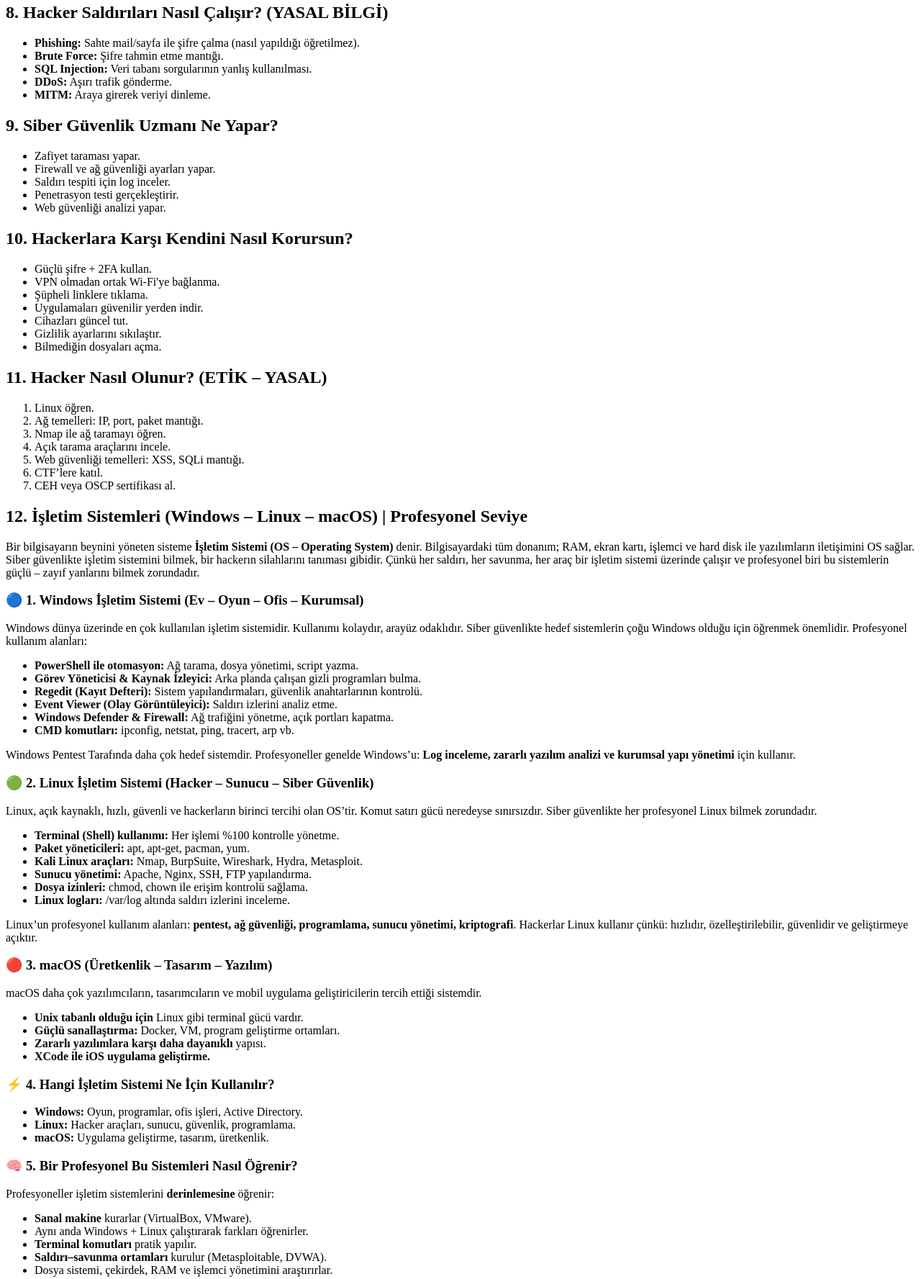
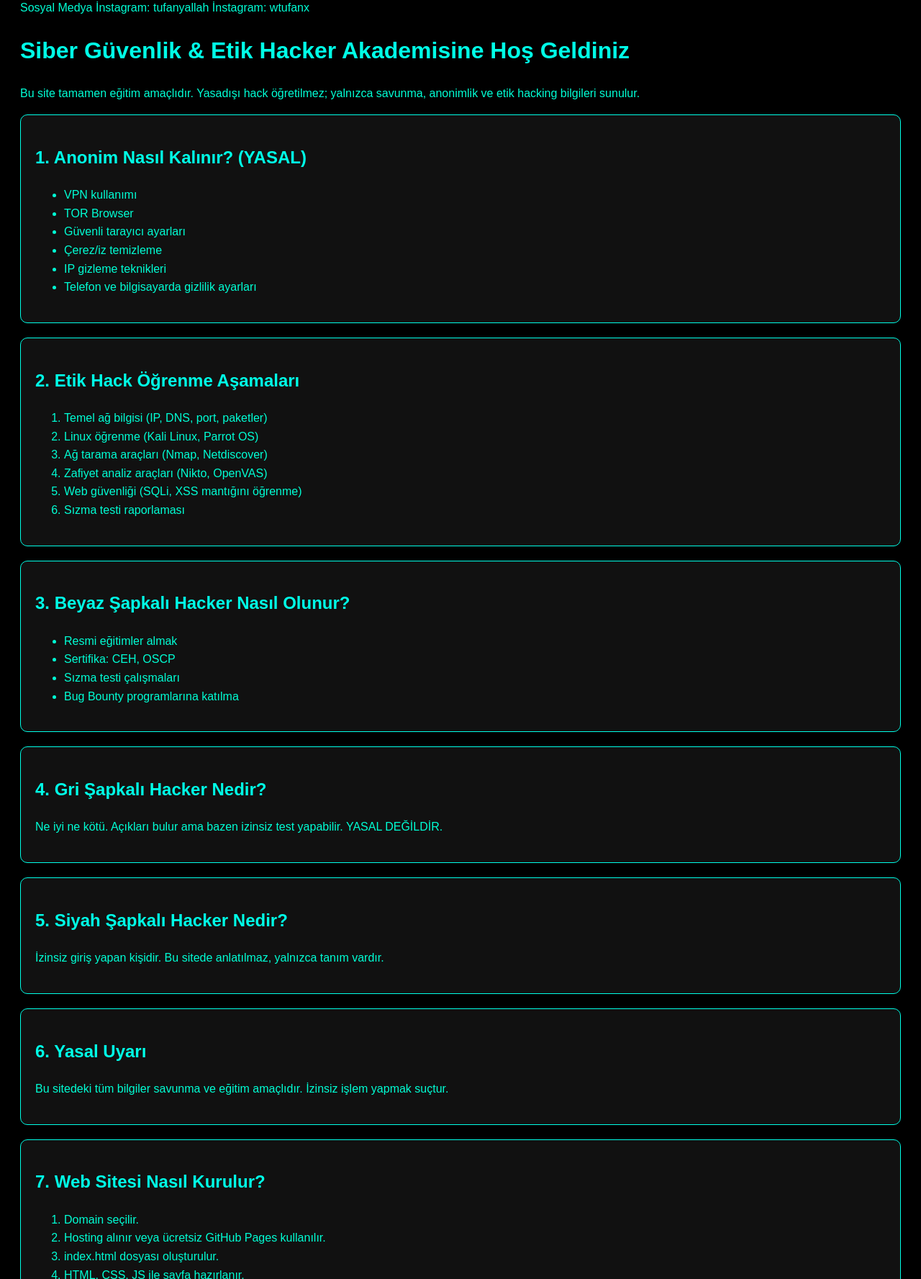
Before and after one commit to tufan67120-web/siberuzmanyolu., a plain HTML site: page index.html in a window 1280 px wide. Shown: the part 398-2175 px from the top of the page at 72% size. Drawn offline with Linux system fonts and the light colour scheme.

Commit message:
siberuzmanyolu.

```diff
--- a/index.html
+++ b/index.html
@@ -6,150 +6,206 @@ Beni Tanıyan Beni İyi Bilir Çok Şeylere Adım Attım Ve Hala Bunu Bilmeyenle
 İletişim & Sosyal Medya
 İnstagram: tufanyallah İnstagram: wtufanx
 <!DOCTYPE html>
+<html lang="tr">
+<head>
+    <meta charset="UTF-8">
+    <title>Siber Güvenlik Akademisi</title>
+    <style>
+        body {
+            background: #000;
+            color: #00ffd5;
+            font-family: Arial;
+            line-height: 1.6;
+            padding: 20px;
+        }
+        h1, h2 {
+            color: #00ffe7;
+        }
+        .kutu {
+            background: #111;
+            border: 1px solid #00ffe7;
+            padding: 20px;
+            margin-bottom: 20px;
+            border-radius: 10px;
+        }
+    </style>
+</head>
+<body>
+
+<h1>Siber Güvenlik & Etik Hacker Akademisine Hoş Geldiniz</h1>
+<p>Bu site tamamen eğitim amaçlıdır. Yasadışı hack öğretilmez; yalnızca savunma, anonimlik ve etik hacking bilgileri sunulur.</p>
+
+
+<!-- 1. ANONİMLİK -->
 <div class="kutu">
-<h2>8. Hacker Saldırıları Nasıl Çalışır? (YASAL BİLGİ)</h2>
+    <h2>1. Anonim Nasıl Kalınır? (YASAL)</h2>
     <ul>
-<li><b>Phishing:</b> Sahte mail/sayfa ile şifre çalma (nasıl yapıldığı öğretilmez).</li>
-<li><b>Brute Force:</b> Şifre tahmin etme mantığı.</li>
-<li><b>SQL Injection:</b> Veri tabanı sorgularının yanlış kullanılması.</li>
-<li><b>DDoS:</b> Aşırı trafik gönderme.</li>
-<li><b>MITM:</b> Araya girerek veriyi dinleme.</li>
+        <li>VPN kullanımı</li>
+        <li>TOR Browser</li>
+        <li>Güvenli tarayıcı ayarları</li>
+        <li>Çerez/iz temizleme</li>
+        <li>IP gizleme teknikleri</li>
+        <li>Telefon ve bilgisayarda gizlilik ayarları</li>
     </ul>
 </div>
 
+<!-- 2. ETİK HACK AŞAMALARI -->
+<div class="kutu">
+    <h2>2. Etik Hack Öğrenme Aşamaları</h2>
+    <ol>
+        <li>Temel ağ bilgisi (IP, DNS, port, paketler)</li>
+        <li>Linux öğrenme (Kali Linux, Parrot OS)</li>
+        <li>Ağ tarama araçları (Nmap, Netdiscover)</li>
+        <li>Zafiyet analiz araçları (Nikto, OpenVAS)</li>
+        <li>Web güvenliği (SQLi, XSS mantığını öğrenme)</li>
+        <li>Sızma testi raporlaması</li>
+    </ol>
+</div>
+
+<!-- 3. BEYAZ ŞAPKALI -->
+<div class="kutu">
+    <h2>3. Beyaz Şapkalı Hacker Nasıl Olunur?</h2>
+    <ul>
+        <li>Resmi eğitimler almak</li>
+        <li>Sertifika: CEH, OSCP</li>
+        <li>Sızma testi çalışmaları</li>
+        <li>Bug Bounty programlarına katılma</li>
+    </ul>
+</div>
+
+<!-- 4. GRI SAPKALI -->
+<div class="kutu">
+    <h2>4. Gri Şapkalı Hacker Nedir?</h2>
+    <p>Ne iyi ne kötü. Açıkları bulur ama bazen izinsiz test yapabilir. YASAL DEĞİLDİR.</p>
+</div>
+
+<!-- 5. SIYAH SAPKALI -->
+<div class="kutu">
+    <h2>5. Siyah Şapkalı Hacker Nedir?</h2>
+    <p>İzinsiz giriş yapan kişidir. Bu sitede anlatılmaz, yalnızca tanım vardır.</p>
+</div>
+
+<!-- 6. YASAL UYARI -->
+<div class="kutu">
+    <h2>6. Yasal Uyarı</h2>
+    <p>Bu sitedeki tüm bilgiler savunma ve eğitim amaçlıdır. İzinsiz işlem yapmak suçtur.</p>
+</div>
+
+<!-- 7. SITE NASIL KURULUR -->
+<div class="kutu">
+    <h2>7. Web Sitesi Nasıl Kurulur?</h2>
+    <ol>
+        <li>Domain seçilir.</li>
+        <li>Hosting alınır veya ücretsiz GitHub Pages kullanılır.</li>
+        <li>index.html dosyası oluşturulur.</li>
+        <li>HTML, CSS, JS ile sayfa hazırlanır.</li>
+        <li>Dosyalar yüklenir.</li>
+    </ol>
+</div>
+
+<!-- 8. SALDIRI TÜRLERİ -->
+<div class="kutu">
+    <h2>8. Hacker Saldırıları Nasıl Çalışır? (TEORİK)</h2>
+    <ul>
+        <li><b>Phishing:</b> Sahte sayfa mantığı.</li>
+        <li><b>Brute Force:</b> Şifre tahmin etme.</li>
+        <li><b>SQL Injection:</b> Veri tabanı zaafiyetleri.</li>
+        <li><b>DDoS:</b> Aşırı trafik gönderme.</li>
+        <li><b>MITM:</b> Araya girme.</li>
+    </ul>
+</div>
 
 <!-- 9. SIBER GUVENLIK UZMANI -->
 <div class="kutu">
     <h2>9. Siber Güvenlik Uzmanı Ne Yapar?</h2>
     <ul>
-<li>Zafiyet taraması yapar.</li>
-<li>Firewall ve ağ güvenliği ayarları yapar.</li>
-<li>Saldırı tespiti için log inceler.</li>
-<li>Penetrasyon testi gerçekleştirir.</li>
-<li>Web güvenliği analizi yapar.</li>
+        <li>Zafiyet taraması</li>
+        <li>Firewall ayarları</li>
+        <li>Log inceleme</li>
+        <li>Penetrasyon testi</li>
+        <li>Web güvenliği analizi</li>
     </ul>
 </div>
 
-
-<!-- 10. KENDINI KORUMA -->
+<!-- 10. KORUNMA -->
 <div class="kutu">
-<h2>10. Hackerlara Karşı Kendini Nasıl Korursun?</h2>
+    <h2>10. Hackerlardan Nasıl Korunursun?</h2>
     <ul>
-<li>Güçlü şifre + 2FA kullan.</li>
-<li>VPN olmadan ortak Wi-Fi'ye bağlanma.</li>
-<li>Şüpheli linklere tıklama.</li>
-<li>Uygulamaları güvenilir yerden indir.</li>
-<li>Cihazları güncel tut.</li>
-<li>Gizlilik ayarlarını sıkılaştır.</li>
-<li>Bilmediğin dosyaları açma.</li>
+        <li>Güçlü şifre + 2FA</li>
+        <li>Ortak Wi-Fi kullanma</li>
+        <li>Şüpheli linklere tıklama</li>
+        <li>Uygulamaları güvenilir yerden indir</li>
+        <li>Cihazları güncel tut</li>
+        <li>Bilinmeyen dosya açma</li>
     </ul>
 </div>
 
-
-<!-- 11. HACKER NASIL OLUNUR (ETIK) -->
+<!-- 11. ETİK HACKER NASIL OLUNUR -->
 <div class="kutu">
-<h2>11. Hacker Nasıl Olunur? (ETİK – YASAL)</h2>
+    <h2>11. Hacker Nasıl Olunur? (ETİK)</h2>
     <ol>
-<li>Linux öğren.</li>
-<li>Ağ temelleri: IP, port, paket mantığı.</li>
-<li>Nmap ile ağ taramayı öğren.</li>
-<li>Açık tarama araçlarını incele.</li>
-<li>Web güvenliği temelleri: XSS, SQLi mantığı.</li>
-<li>CTF’lere katıl.</li>
-<li>CEH veya OSCP sertifikası al.</li>
+        <li>Linux öğren</li>
+        <li>Ağ temelleri</li>
+        <li>Nmap pratik</li>
+        <li>Açık tarama</li>
+        <li>Web güvenliği temelleri</li>
+        <li>CTF yarışmaları</li>
+        <li>CEH – OSCP</li>
     </ol>
 </div>
-<!-- 12. İŞLETİM SİSTEMLERİ -->
+
+<!-- 12. İŞLETİM SİSTEMLERİ (BÜYÜK PROFESYONEL BÖLÜM) -->
 <div class="kutu">
     <h2>12. İşletim Sistemleri (Windows – Linux – macOS) | Profesyonel Seviye</h2>
 
     <p>
-        Bir bilgisayarın beynini yöneten sisteme <b>İşletim Sistemi (OS – Operating System)</b> denir.
-        Bilgisayardaki tüm donanım; RAM, ekran kartı, işlemci ve hard disk ile yazılımların iletişimini OS sağlar.
-        Siber güvenlikte işletim sistemini bilmek, bir hackerın silahlarını tanıması gibidir.
-        Çünkü her saldırı, her savunma, her araç bir işletim sistemi üzerinde çalışır ve profesyonel biri bu sistemlerin
-        güçlü – zayıf yanlarını bilmek zorundadır.
+        Bir bilgisayarın beynini yöneten sisteme <b>İşletim Sistemi</b> denir. Siber güvenlikte OS bilmeden
+        analiz, saldırı, savunma, pentest yapmak mümkün değildir. Profesyonel biri tüm işletim
+        sistemlerini derinlemesine bilir.
     </p>
 
-    <h3>🔵 1. Windows İşletim Sistemi (Ev – Oyun – Ofis – Kurumsal)</h3>
-    <p>
-        Windows dünya üzerinde en çok kullanılan işletim sistemidir. Kullanımı kolaydır, arayüz odaklıdır.
-        Siber güvenlikte hedef sistemlerin çoğu Windows olduğu için öğrenmek önemlidir. Profesyonel kullanım alanları:
-    </p>
+    <h3>🔵 Windows (Ev – Oyun – Kurumsal)</h3>
     <ul>
-        <li><b>PowerShell ile otomasyon:</b> Ağ tarama, dosya yönetimi, script yazma.</li>
-        <li><b>Görev Yöneticisi & Kaynak İzleyici:</b> Arka planda çalışan gizli programları bulma.</li>
-        <li><b>Regedit (Kayıt Defteri):</b> Sistem yapılandırmaları, güvenlik anahtarlarının kontrolü.</li>
-        <li><b>Event Viewer (Olay Görüntüleyici):</b> Saldırı izlerini analiz etme.</li>
-        <li><b>Windows Defender & Firewall:</b> Ağ trafiğini yönetme, açık portları kapatma.</li>
-        <li><b>CMD komutları:</b> ipconfig, netstat, ping, tracert, arp vb.</li>
-    </ul>
-    <p>
-        Windows Pentest Tarafında daha çok hedef sistemdir. Profesyoneller genelde Windows’u:
-        <b>Log inceleme, zararlı yazılım analizi ve kurumsal yapı yönetimi</b> için kullanır.
-    </p>
-
-    <h3>🟢 2. Linux İşletim Sistemi (Hacker – Sunucu – Siber Güvenlik)</h3>
-    <p>
-        Linux, açık kaynaklı, hızlı, güvenli ve hackerların birinci tercihi olan OS’tir.
-        Komut satırı gücü neredeyse sınırsızdır. Siber güvenlikte her profesyonel Linux bilmek zorundadır.
-    </p>
-    <ul>
-        <li><b>Terminal (Shell) kullanımı:</b> Her işlemi %100 kontrolle yönetme.</li>
-        <li><b>Paket yöneticileri:</b> apt, apt-get, pacman, yum.</li>
-        <li><b>Kali Linux araçları:</b> Nmap, BurpSuite, Wireshark, Hydra, Metasploit.</li>
-        <li><b>Sunucu yönetimi:</b> Apache, Nginx, SSH, FTP yapılandırma.</li>
-        <li><b>Dosya izinleri:</b> chmod, chown ile erişim kontrolü sağlama.</li>
-        <li><b>Linux logları:</b> /var/log altında saldırı izlerini inceleme.</li>
-    </ul>
-    <p>
-        Linux’un profesyonel kullanım alanları: <b>pentest, ağ güvenliği, programlama, sunucu yönetimi, kriptografi</b>.
-        Hackerlar Linux kullanır çünkü: hızlıdır, özelleştirilebilir, güvenlidir ve geliştirmeye açıktır.
-    </p>
-
-    <h3>🔴 3. macOS (Üretkenlik – Tasarım – Yazılım)</h3>
-    <p>
-        macOS daha çok yazılımcıların, tasarımcıların ve mobil uygulama geliştiricilerin tercih ettiği sistemdir.
-    </p>
-    <ul>
-        <li><b>Unix tabanlı olduğu için</b> Linux gibi terminal gücü vardır.</li>
-        <li><b>Güçlü sanallaştırma:</b> Docker, VM, program geliştirme ortamları.</li>
-        <li><b>Zararlı yazılımlara karşı daha dayanıklı</b> yapısı.</li>
-        <li><b>XCode ile iOS uygulama geliştirme.</b></li>
+        <li>PowerShell ile otomasyon</li>
+        <li>Regedit kontrolü</li>
+        <li>Event Viewer ile saldırı izleme</li>
+        <li>Windows Defender & Firewall yönetimi</li>
+        <li>CMD komutları: ipconfig, netstat, ping, tracert</li>
     </ul>
 
-    <h3>⚡ 4. Hangi İşletim Sistemi Ne İçin Kullanılır?</h3>
+    <h3>🟢 Linux (Hackerların Sistemi)</h3>
     <ul>
-        <li><b>Windows:</b> Oyun, programlar, ofis işleri, Active Directory.</li>
-        <li><b>Linux:</b> Hacker araçları, sunucu, güvenlik, programlama.</li>
-        <li><b>macOS:</b> Uygulama geliştirme, tasarım, üretkenlik.</li>
+        <li>Terminal kullanımı</li>
+        <li>Kali Linux araçları: Nmap, Wireshark, Hydra, Metasploit</li>
+        <li>Sunucu yönetimi: Apache, SSH, FTP</li>
+        <li>Linux izinleri: chmod – chown</li>
+        <li>Log analizi: /var/log</li>
     </ul>
 
-    <h3>🧠 5. Bir Profesyonel Bu Sistemleri Nasıl Öğrenir?</h3>
-    <p>
-        Profesyoneller işletim sistemlerini <b>derinlemesine</b> öğrenir:
-    </p>
+    <h3>🔴 macOS (Geliştirici Sistemi)</h3>
     <ul>
-        <li><b>Sanal makine</b> kurarlar (VirtualBox, VMware).</li>
-        <li>Aynı anda Windows + Linux çalıştırarak farkları öğrenirler.</li>
-        <li><b>Terminal komutları</b> pratik yapılır.</li>
-        <li><b>Saldırı–savunma ortamları</b> kurulur (Metasploitable, DVWA).</li>
-        <li>Dosya sistemi, çekirdek, RAM ve işlemci yönetimini araştırırlar.</li>
+        <li>Unix tabanlı güçlü terminal</li>
+        <li>Docker & sanal ortam yönetimi</li>
+        <li>XCode ile uygulama geliştirme</li>
     </ul>
 
-    <h3>📚 6. Bu Sistemleri Öğreten Kaynak Mantığı</h3>
-    <p>
-        Profesyonel biri kendini geliştirirken:
-    </p>
+    <h3>⚡ Ne İçin Hangi OS?</h3>
     <ul>
-        <li><b>Windows için:</b> PowerShell dersleri, Active Directory kursları.</li>
-        <li><b>Linux için:</b> CLI komutları, Bash script yazma, Kali/Parrot pratikleri.</li>
-        <li><b>macOS için:</b> Terminal, Homebrew, sanal ortam yönetimi.</li>
+        <li><b>Windows:</b> Ofis, oyun, yazılımlar.</li>
+        <li><b>Linux:</b> Hacker araçları, pentest, sunucu.</li>
+        <li><b>macOS:</b> Mobil uygulama geliştirme.</li>
     </ul>
 
-    <p>
-        Bir hacker / güvenlik uzmanı her OS’i bilir. Çünkü saldırılar her sistemde farklı,
-        savunmalar da farklıdır. Mükemmel bir uzman; Windows’ta log okur, Linux’ta açık tarar,
-        macOS’ta sanal ortam kurar, tüm sistemlerde profesyonel çalışır.
-    </p>
+    <h3>🧠 Profesyonel Nasıl Öğrenir?</h3>
+    <ul>
+        <li>Sanal makine kurar (VMware – VirtualBox)</li>
+        <li>Kali Linux + Windows birlikte çalıştırır</li>
+        <li>Terminal komutları pratik yapılır</li>
+        <li>Açık hedef makinelerle çalışır (Metasploitable)</li>
+        <li>Dosya sistemi, kernel ve ağ yapıları öğrenilir</li>
+    </ul>
+
 </div>
+
+</body>
+</html>
```
Lines whose indentation alone changed are shown as unchanged.
